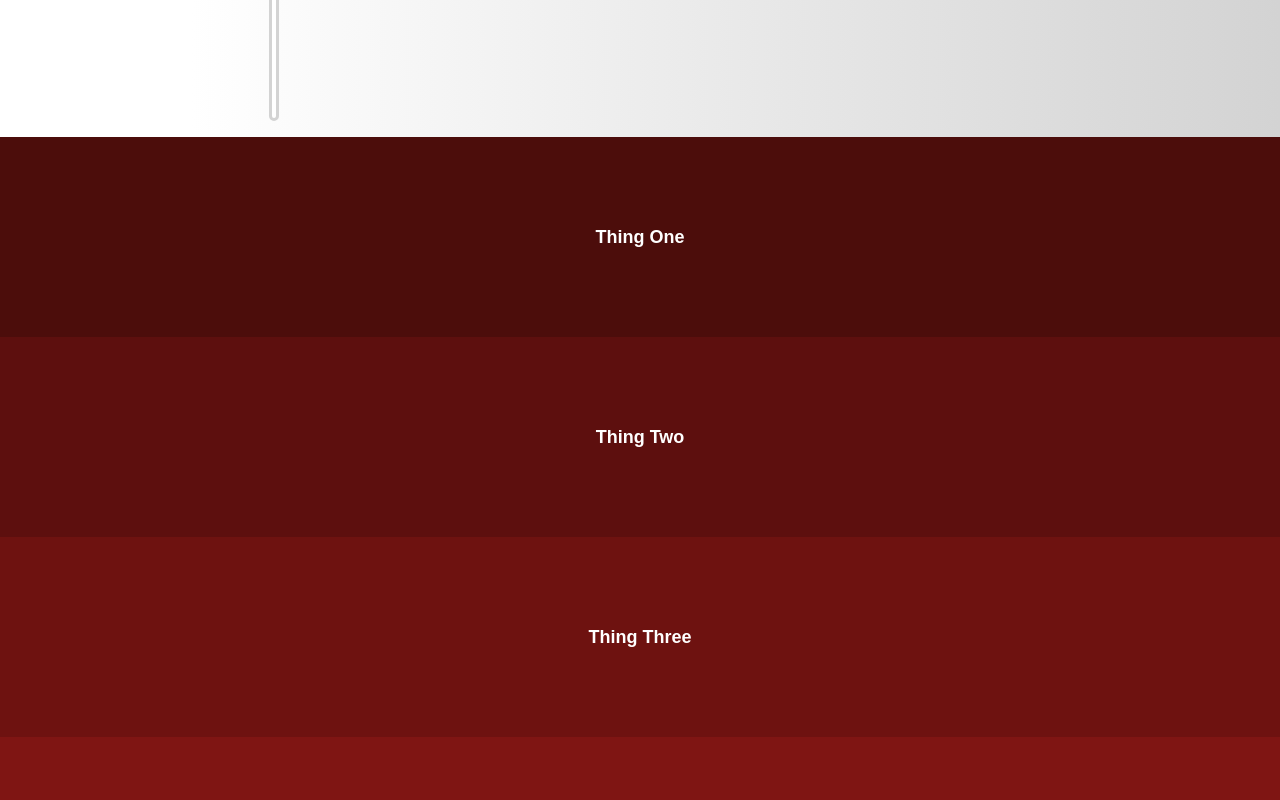
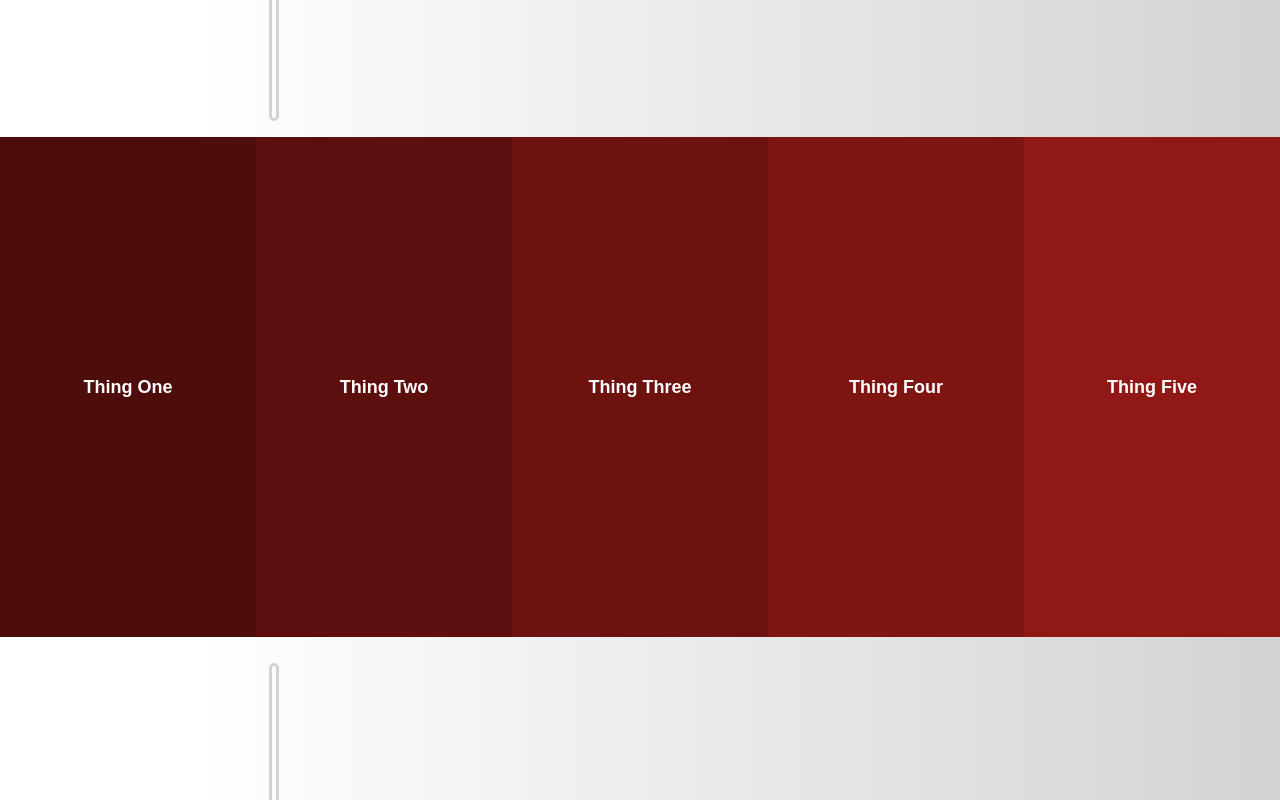
Before and after one commit to JackHermes/red-main-website, a React app: page / in a window 1280 px wide. Shown: the part 4900-5700 px from the top of the page. Built offline with nearby package versions, Linux system fonts and the light colour scheme.

Commit message:
Migrate sections to dedicated file

```diff
--- a/src/Components/Common/Sections.css
+++ b/src/Components/Common/Sections.css
@@ -37,8 +37,13 @@
 }
 
 .color-boxes {
+  display: flex;
+  height: 500px;
+}
+
+.color-boxes-sm {
   display: grid;
-  /* height: 500px; */
+  height: 50em;
 }
 
 .color-box {
@@ -46,7 +51,12 @@
   border: black;
   display: flex;
   justify-content: center;
-  /* width: 25%; */
+  width: 25%;
+}
+
+.color-box-sm {
+  height: 10em;
+  width: auto;
 }
 
 .box-one {
--- a/src/Components/Common/Sections.js
+++ b/src/Components/Common/Sections.js
@@ -1,9 +1,60 @@
 import React, { Component } from 'react';
 
-const Section = () => {
+import './Sections.css';
+
+const SectionProtect = () => {
   return (
-    <div className='section'>ELSA</div>
+    <div className='section protect'>
+      <p>Creating a safe home for you and your family.</p>
+      <p>Protecting what matters most.</p>
+    </div>
+  );
+};
+
+const SectionSafety = () => {
+  return (
+    <div className='section safety'>
+      <p>Safety - Keep Safe - Safe 'n snug</p>
+    </div>
+  );
+};
+
+const SectionProducts = () => {
+  return (
+    <div className='section products'>
+      <p>Remote Access</p>
+    </div>
+  );
+};
+
+const SectionTestimonials = () => {
+    return (
+      <div className='section testimonials'>
+        <p>Testimonials</p>
+      </div>
+    );
+};
+
+const ColorBoxes = (props) => {
+  let colorBoxesClass, colorBoxClass;
+  if(props.screenSize === 'small') {
+    colorBoxesClass = 'color-boxes-sm';
+    colorBoxClass = 'color-box-sm';
+  } else if(props.screenSize === 'large') {
+    // TODO
+    colorBoxesClass = '';
+    colorBoxClass = '';
+  }
+
+  return (
+    <div className={`section color-boxes ${colorBoxesClass}`}>
+      <div className={`color-box ${colorBoxClass} box-one`}>Thing One</div>
+      <div className={`color-box ${colorBoxClass} box-two`}>Thing Two</div>
+      <div className={`color-box ${colorBoxClass} box-three`}>Thing Three</div>
+      <div className={`color-box ${colorBoxClass} box-four`}>Thing Four</div>
+      <div className={`color-box ${colorBoxClass} box-five`}>Thing Five</div>
+    </div>
   )
-}
+};
 
-export { Section };
+export { ColorBoxes, SectionProtect, SectionSafety, SectionProducts, SectionTestimonials };
--- a/src/Components/Home/Home.js
+++ b/src/Components/Home/Home.js
@@ -1,10 +1,10 @@
 import React, { Component } from 'react';
+import { isInViewport, debounce } from '../../HelperFunctions.js';
 
+import { ColorBoxes, SectionProtect, SectionSafety, SectionProducts, SectionTestimonials } from '../Common/Sections.js';
 import Connector from '../Common/Connector.js';
-import { isInViewport, debounce } from '../../HelperFunctions.js';
 import './Home.css';
 import './Home-sm.css';
-import '../Common/Sections.css';
 
 export default class Home extends Component {
 
@@ -16,24 +16,25 @@ export default class Home extends Component {
       // Content for each connector component
       connectorProps: [
         {
+          // assign id to fade in this specific block
+          elementId: 'connector1',
           titleText: 'Connector text',
-          descriptiveText: 'Descriptive text goes here.',
-          elementId: 'connector1'
+          descriptiveText: 'Descriptive text goes here.'
         },
         {
+          elementId: 'connector2',
           titleText: 'Connector text',
-          descriptiveText: 'Descriptive text goes here.',
-          elementId: 'connector2'
+          descriptiveText: 'Descriptive text goes here.'
         },
         {
+          elementId: 'connector3',
           titleText: 'Connector text',
-          descriptiveText: 'Descriptive text goes here.',
-          elementId: 'connector3'
+          descriptiveText: 'Descriptive text goes here.'
         },
         {
+          elementId: 'connector4',
           titleText: 'Connector text',
-          descriptiveText: 'Descriptive text goes here.',
-          elementId: 'connector4'
+          descriptiveText: 'Descriptive text goes here.'
         }
       ]
     }
@@ -48,6 +49,7 @@ export default class Home extends Component {
     window.removeEventListener('scroll', this.handleScroll);
   }
 // check if each connector component is visible
+// when it is, fade it in
   handleScroll(event) {
     if(this.state.stopCheckingForFadeIn > 0) {
       debounce(
@@ -68,30 +70,22 @@ export default class Home extends Component {
   render() {
     return (
       <div className='main-content'>
-        <div className='section protect'>
-          <p>Creating a safe home for you and your family.</p>
-          <p>Protecting what matters most.</p>
-        </div>
+
+        <SectionProtect />
+
         <Connector  id={this.state.connectorProps[0].elementId} titleText={this.state.connectorProps[0].titleText} descriptiveText={this.state.connectorProps[0].descriptiveText} screenSize={this.props.screenSize}/>
-        <div className='section safety'>
-          <p>Safety - Keep Safe - Safe 'n snug</p>
-        </div>
+
+        <SectionSafety />
+
         <Connector  id={this.state.connectorProps[1].elementId} titleText={this.state.connectorProps[1].titleText} descriptiveText={this.state.connectorProps[1].descriptiveText} screenSize={this.props.screenSize}/>
-        <div className='section products'>
-          <p>Remote Access</p>
-        </div>
+
+        <SectionProducts />
+
         <Connector  id={this.state.connectorProps[2].elementId} titleText={this.state.connectorProps[2].titleText} descriptiveText={this.state.connectorProps[2].descriptiveText} screenSize={this.props.screenSize}/>
-        <div className='section color-boxes'>
-          <div className='color-box box-one'>Thing One</div>
-          <div className='color-box box-two'>Thing Two</div>
-          <div className='color-box box-three'>Thing Three</div>
-          <div className='color-box box-four'>Thing Four</div>
-          <div className='color-box box-five'>Thing Five</div>
-        </div>
+        <ColorBoxes screenSize={this.props.screenSize} />
         <Connector  id={this.state.connectorProps[3].elementId} titleText={this.state.connectorProps[3].titleText} descriptiveText={this.state.connectorProps[3].descriptiveText} screenSize={this.props.screenSize}/>
-        <div className='section testimonials'>
-          <p>Testimonials</p>
-        </div>
+
+        <SectionTestimonials />
       </div>
     )
   }
```
